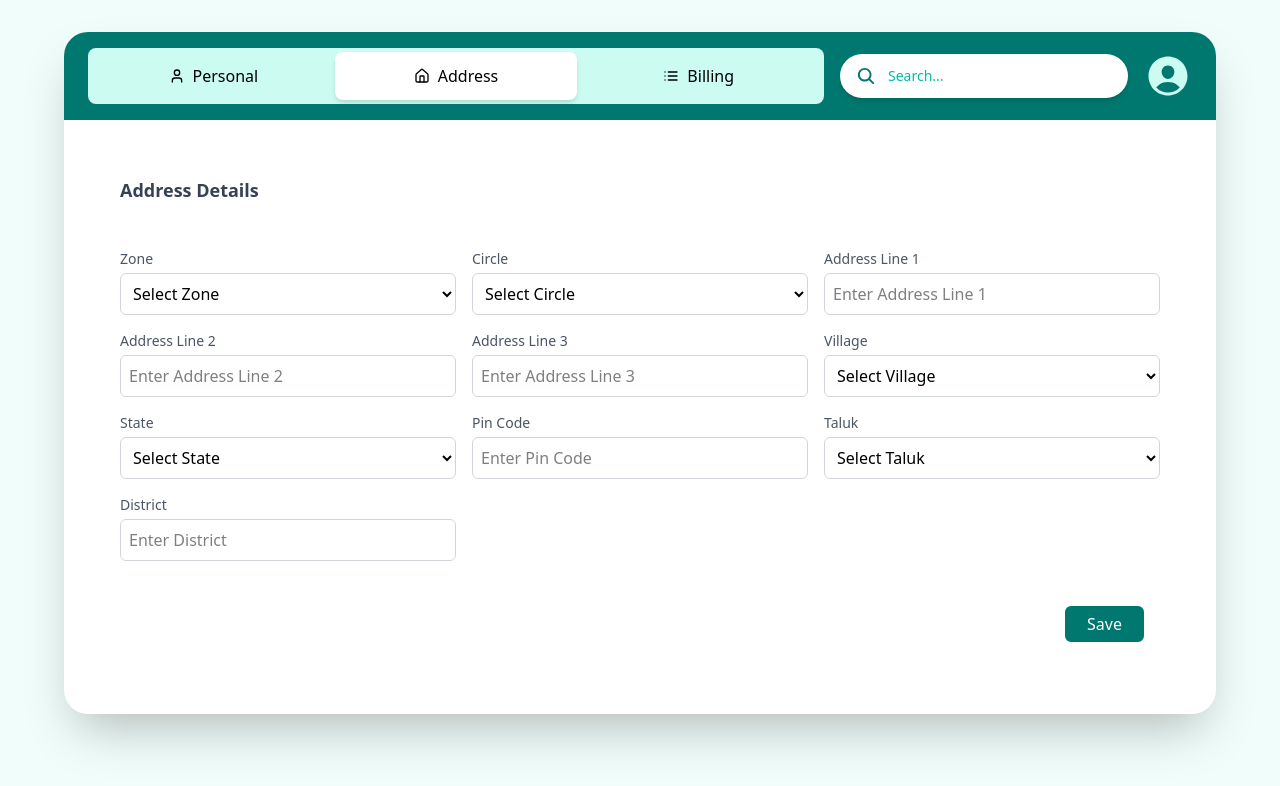
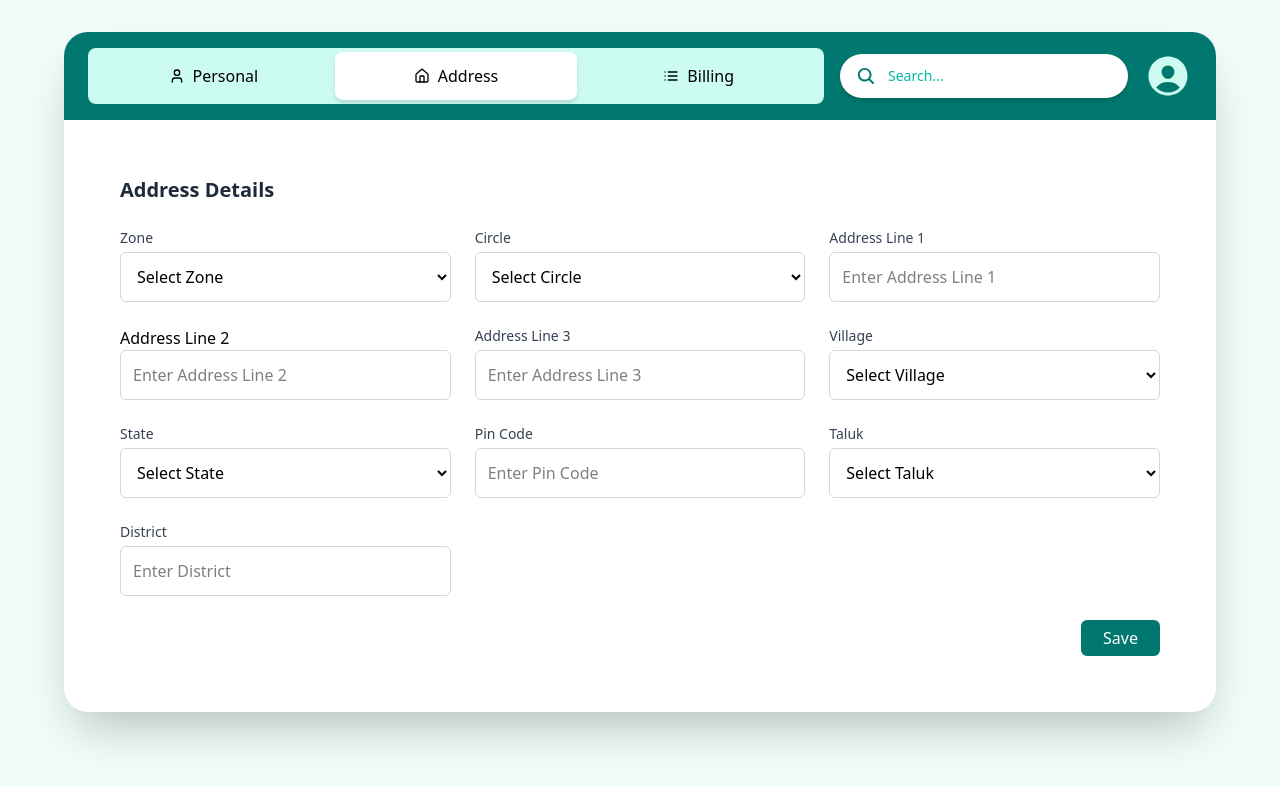
Before and after one commit to Ruturaj2003/multi-step-form-2, a React (Vite) app: page /cane-supplier/address in a window 1280 px wide. Shown: the top 786 px of the page. Built offline with nearby package versions, Linux system fonts and the light colour scheme.

Commit message:
Refactor Address component for improved validation and UI consistency

```diff
--- a/src/pages/caneSupplierForm/Address.jsx
+++ b/src/pages/caneSupplierForm/Address.jsx
@@ -2,7 +2,6 @@ import React from 'react';
 import { useDispatch, useSelector } from 'react-redux';
 import { useNavigate } from 'react-router-dom';
 import { saveAddress, updateField } from '../../redux/caneSupplierSlice';
-
 import { toast } from 'react-toastify';
 
 const Address = () => {
@@ -25,7 +24,7 @@ const Address = () => {
     dispatch(updateField({ section: 'address', field: name, value }));
   };
 
-  // validation
+  // Validation
   const validateFormData = () => {
     const {
       zone,
@@ -39,7 +38,6 @@ const Address = () => {
       taluk,
       district,
     } = addressData;
-    // At least one address field should be filled
 
     if (!zone) {
       toast.error('Please select a zone.');
@@ -49,7 +47,6 @@ const Address = () => {
       toast.error('Please select a circle.');
       return false;
     }
-
     if (!addressLine1.trim() && !addressLine2.trim() && !addressLine3.trim()) {
       toast.error(
         'At least one address field (Address Line 1, 2, or 3) must be filled.'
@@ -65,7 +62,7 @@ const Address = () => {
       return false;
     }
     if (!pinCode.match(/^\d{6}$/)) {
-      toast.error('Enter a valid 6-digit  pin code.');
+      toast.error('Enter a valid 6-digit pin code.');
       return false;
     }
     if (!district.trim()) {
@@ -88,7 +85,6 @@ const Address = () => {
 
     try {
       await dispatch(saveAddress()).unwrap(); // Dispatch action to save data
-
       navigate('/cane-supplier/billing'); // Navigate only if saving is successful
     } catch (error) {
       console.log(`Failed to save address information: ${error}`);
@@ -98,23 +94,23 @@ const Address = () => {
   return (
     <form
       onSubmit={handleSubmit}
-      className="h-[530px] flex flex-col justify-between bg-white p-6"
+      className="flex flex-col justify-between bg-white p-6 rounded-lg "
     >
       {/* Header */}
-      <h2 className="text-lg font-semibold text-gray-700 mb-4">
+      <h2 className="text-xl font-semibold text-gray-800 mb-6">
         Address Details
       </h2>
 
       {/* Form Grid */}
-      <div className="grid grid-cols-1 sm:grid-cols-2 md:grid-cols-3 gap-4">
+      <div className="grid grid-cols-1 sm:grid-cols-2 md:grid-cols-3 gap-6">
         {/* Zone */}
         <div className="flex flex-col">
-          <label className="text-sm text-gray-600 mb-1">Zone</label>
+          <label className="text-sm text-gray-700 mb-1">Zone</label>
           <select
             name="zone"
             value={addressData.zone}
             onChange={handleChange}
-            className="border border-gray-300 rounded-md p-2 focus:outline-none focus:ring-2 focus:ring-teal-500"
+            className="border border-gray-300 rounded-md p-3 focus:outline-none focus:ring-2 focus:ring-teal-500 transition"
           >
             <option value="">Select Zone</option>
             {zones.map((zone, index) => (
@@ -127,12 +123,12 @@ const Address = () => {
 
         {/* Circle */}
         <div className="flex flex-col">
-          <label className="text-sm text-gray-600 mb-1">Circle</label>
+          <label className="text-sm text-gray-700 mb-1">Circle</label>
           <select
             name="circle"
             value={addressData.circle}
             onChange={handleChange}
-            className="border border-gray-300 rounded-md p-2 focus:outline-none focus:ring-2 focus:ring-teal-500"
+            className="border border-gray-300 rounded-md p-3 focus:outline-none focus:ring-2 focus:ring-teal-500 transition"
           >
             <option value="">Select Circle</option>
             {circles.map((circle, index) => (
@@ -145,51 +141,53 @@ const Address = () => {
 
         {/* Address Line 1 */}
         <div className="flex flex-col">
-          <label className="text-sm text-gray-600 mb-1">Address Line 1</label>
+          <label className="text-sm text-gray-700 mb-1">Address Line 1</label>
           <input
             type="text"
             name="addressLine1"
             placeholder="Enter Address Line 1"
             value={addressData.addressLine1}
             onChange={handleChange}
-            className="border border-gray-300 rounded-md p-2 focus:outline-none focus:ring-2 focus:ring-teal-500"
+            className="border border-gray-300 rounded-md p-3 focus:outline-none focus:ring-2 focus:ring-teal-500 transition"
           />
         </div>
 
         {/* Address Line 2 */}
         <div className="flex flex-col">
-          <label className="text-sm text-gray-600 mb-1">Address Line 2</label>
+          <label class Name="text-sm text-gray-700 mb-1">
+            Address Line 2
+          </label>
           <input
             type="text"
             name="addressLine2"
             placeholder="Enter Address Line 2"
             value={addressData.addressLine2}
             onChange={handleChange}
-            className="border border-gray-300 rounded-md p-2 focus:outline-none focus:ring-2 focus:ring-teal-500"
+            className="border border-gray-300 rounded-md p-3 focus:outline-none focus:ring-2 focus:ring-teal-500 transition"
           />
         </div>
 
         {/* Address Line 3 */}
         <div className="flex flex-col">
-          <label className="text-sm text-gray-600 mb-1">Address Line 3</label>
+          <label className="text-sm text-gray-700 mb-1">Address Line 3</label>
           <input
             type="text"
             name="addressLine3"
             placeholder="Enter Address Line 3"
             value={addressData.addressLine3}
             onChange={handleChange}
-            className="border border-gray-300 rounded-md p-2 focus:outline-none focus:ring-2 focus:ring-teal-500"
+            className="border border-gray-300 rounded-md p-3 focus:outline-none focus:ring-2 focus:ring-teal-500 transition"
           />
         </div>
 
         {/* Village */}
         <div className="flex flex-col">
-          <label className="text-sm text-gray-600 mb-1">Village</label>
+          <label className="text-sm text-gray-700 mb-1">Village</label>
           <select
             name="village"
             value={addressData.village}
             onChange={handleChange}
-            className="border border-gray-300 rounded-md p-2 focus:outline-none focus:ring-2 focus:ring-teal-500"
+            className="border border-gray-300 rounded-md p-3 focus:outline-none focus:ring-2 focus:ring-teal-500 transition"
           >
             <option value="">Select Village</option>
             {villages.map((village, index) => (
@@ -202,12 +200,12 @@ const Address = () => {
 
         {/* State */}
         <div className="flex flex-col">
-          <label className="text-sm text-gray-600 mb-1">State</label>
+          <label className="text-sm text-gray-700 mb-1">State</label>
           <select
             name="state"
             value={addressData.state}
             onChange={handleChange}
-            className="border border-gray-300 rounded-md p-2 focus:outline-none focus:ring-2 focus:ring-teal-500"
+            className="border border-gray-300 rounded-md p-3 focus:outline-none focus:ring-2 focus:ring-teal-500 transition"
           >
             <option value="">Select State</option>
             {states.map((state, index) => (
@@ -220,25 +218,25 @@ const Address = () => {
 
         {/* Pin Code */}
         <div className="flex flex-col">
-          <label className="text-sm text-gray-600 mb-1">Pin Code</label>
+          <label className="text-sm text-gray-700 mb-1">Pin Code</label>
           <input
             type="text"
             name="pinCode"
             placeholder="Enter Pin Code"
             value={addressData.pinCode}
             onChange={handleChange}
-            className="border border-gray-300 rounded-md p-2 focus:outline-none focus:ring-2 focus:ring-teal-500"
+            className="border border-gray-300 rounded-md p-3 focus:outline-none focus:ring-2 focus:ring-teal-500 transition"
           />
         </div>
 
         {/* Taluk */}
         <div className="flex flex-col">
-          <label className="text-sm text-gray-600 mb-1">Taluk</label>
+          <label className="text-sm text-gray-700 mb-1">Taluk</label>
           <select
             name="taluk"
             value={addressData.taluk}
             onChange={handleChange}
-            className="border border-gray-300 rounded-md p-2 focus:outline-none focus:ring-2 focus:ring-teal-500"
+            className="border border-gray-300 rounded-md p-3 focus:outline-none focus:ring-2 focus:ring-teal-500 transition"
           >
             <option value="">Select Taluk</option>
             {taluks.map((taluk, index) => (
@@ -251,20 +249,20 @@ const Address = () => {
 
         {/* District */}
         <div className="flex flex-col">
-          <label className="text-sm text-gray-600 mb-1">District</label>
+          <label className="text-sm text-gray-700 mb-1">District</label>
           <input
             type="text"
             name="district"
             placeholder="Enter District"
             value={addressData.district}
             onChange={handleChange}
-            className="border border-gray-300 rounded-md p-2 focus:outline-none focus:ring-2 focus:ring-teal-500"
+            className="border border-gray-300 rounded-md p-3 focus:outline-none focus:ring-2 focus:ring-teal-500 transition"
           />
         </div>
       </div>
 
       {/* Submit Button */}
-      <div className="flex justify-end items-center p-4">
+      <div className="flex justify-end items-center mt-6">
         <button
           type="submit"
           className="h-[36px] px-5 text-white bg-teal-700 border-2 border-teal-700 rounded-md hover:bg-teal-600 transition"
```
